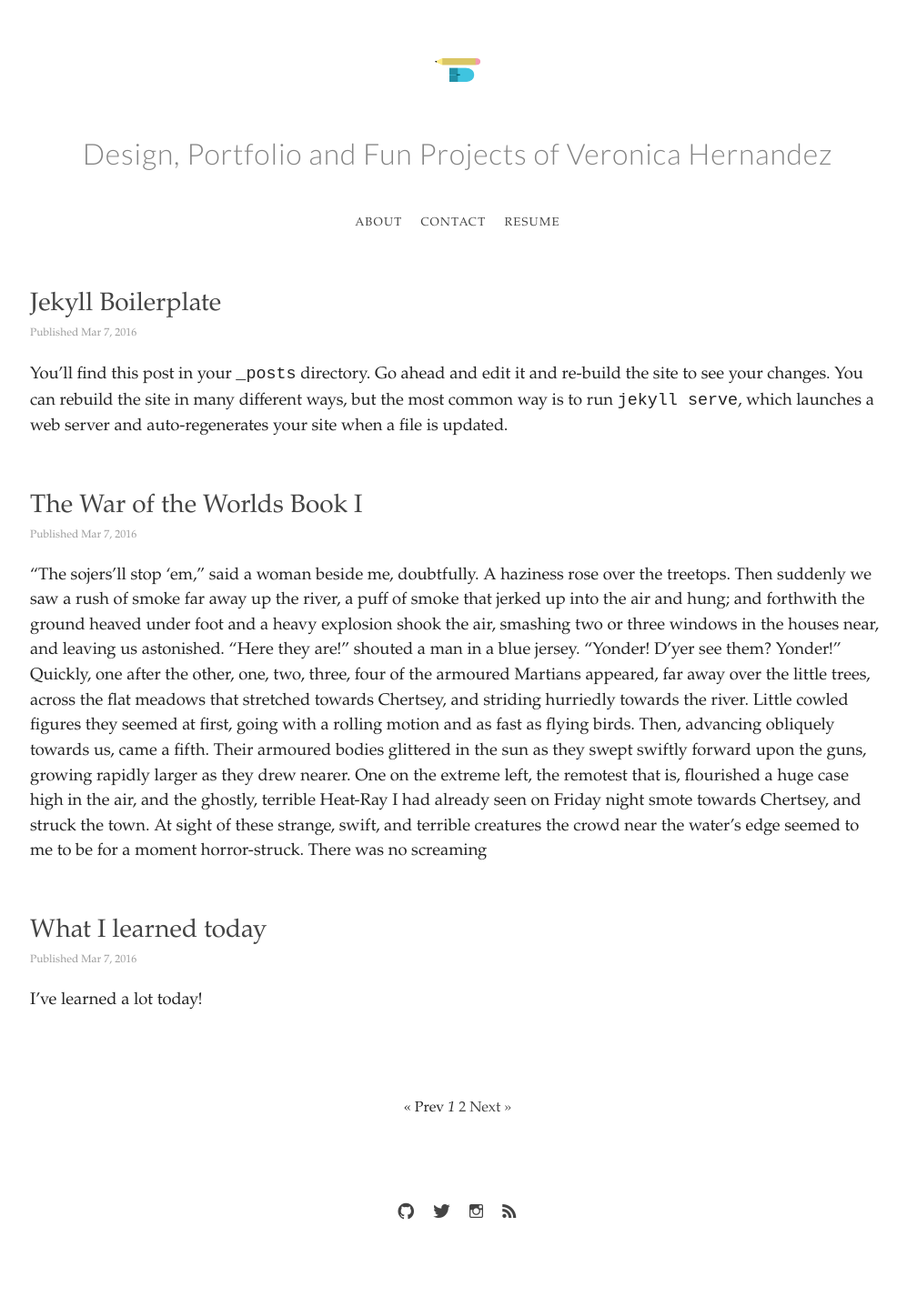
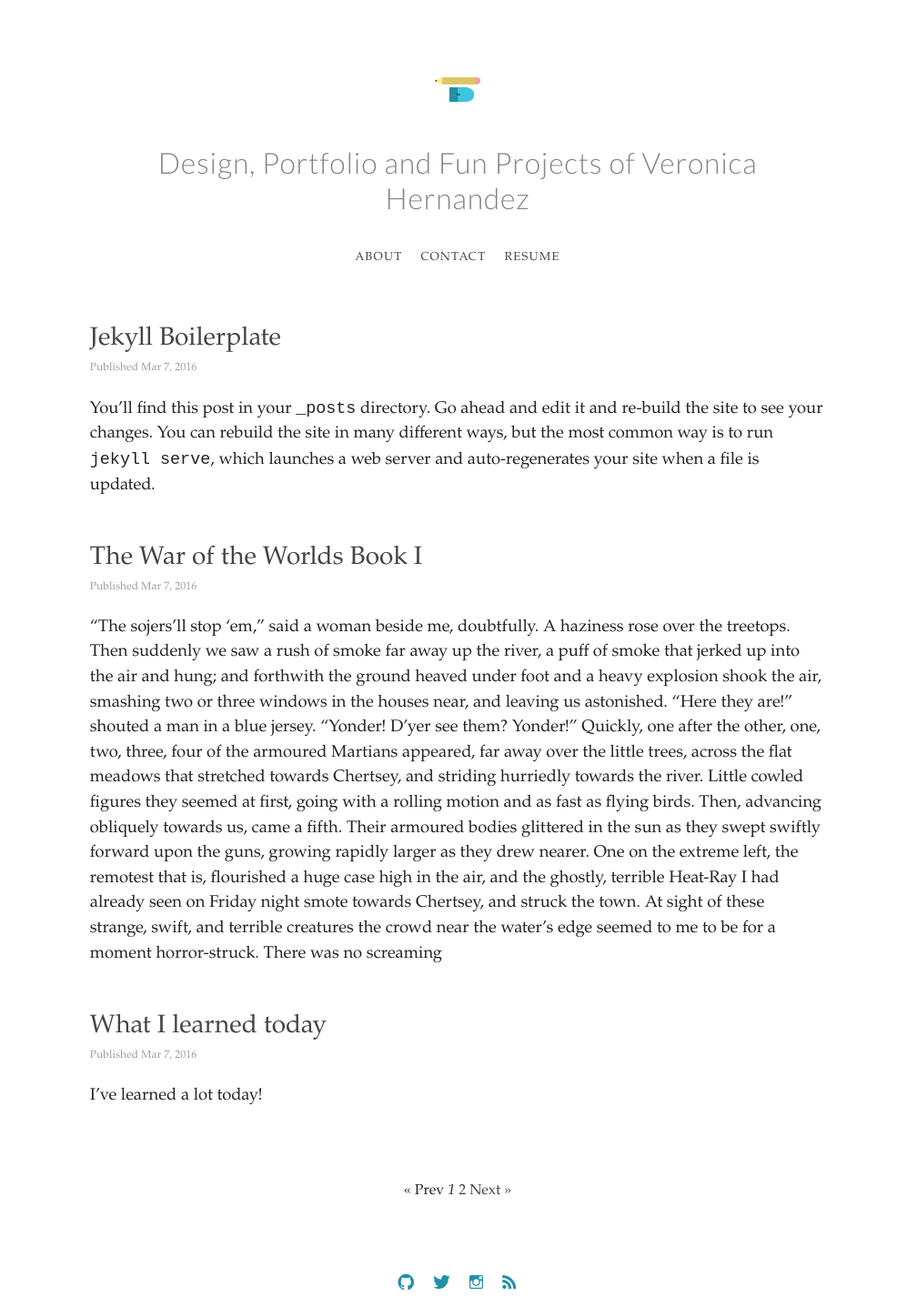
Before and after one commit to vlhernandez/vlhernandez, a Jekyll site: the page built from index.html, in a window 1280 px wide. Shown: the whole page at 91% size, without its empty margins (137-1134 px from the left). Built offline with Jekyll 4.4.1, drawn with Linux system fonts in a browser that asks for light colours; some web fonts are replaced; the list of posts is cut into pages by our own code; before the commit the page ends 1359 px from its top, so only the background shows below that.

Commit message:
sticky footer using flexbox

```diff
--- a/_layouts/default.html
+++ b/_layouts/default.html
@@ -3,7 +3,7 @@
 
   {% include head.html %}
 
-  <body>
+  <body class="site">
 
     {% include header.html %}
 
--- a/css/my_main.css
+++ b/css/my_main.css
@@ -161,3 +161,17 @@
   font-weight: 300;
   padding: 15px 10px;
 }
+
+.icon {
+  color: #2290A7;
+}
+
+.site {
+  display: flex;
+  min-height: 100vh;
+  flex-direction: column;
+}
+
+.page-content {
+  flex: 1;
+}
```
